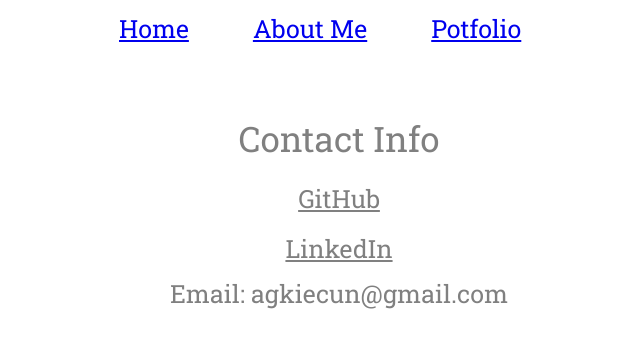
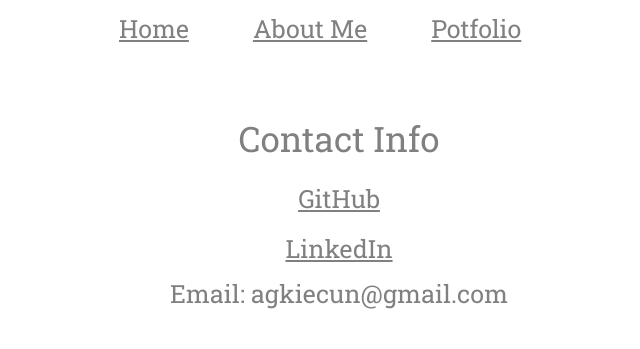
Before and after one commit to agatha12/Portfolio, a plain HTML site: page contact.html in a window 1280 px wide. Shown: the whole page, without its empty margins (301-941 px from the left). Drawn offline with Linux system fonts and the light colour scheme.

Commit message:
link color

```diff
--- a/assets/css/style.css
+++ b/assets/css/style.css
@@ -71,6 +71,10 @@
     margin: 30px;
     font-family: 'Roboto Slab', serif;
     font-size: 25px;
+    color: grey;
+}
+.aboutlink:visited {
+    color: grey;
 }
 #header {
     background-color: white;
```
